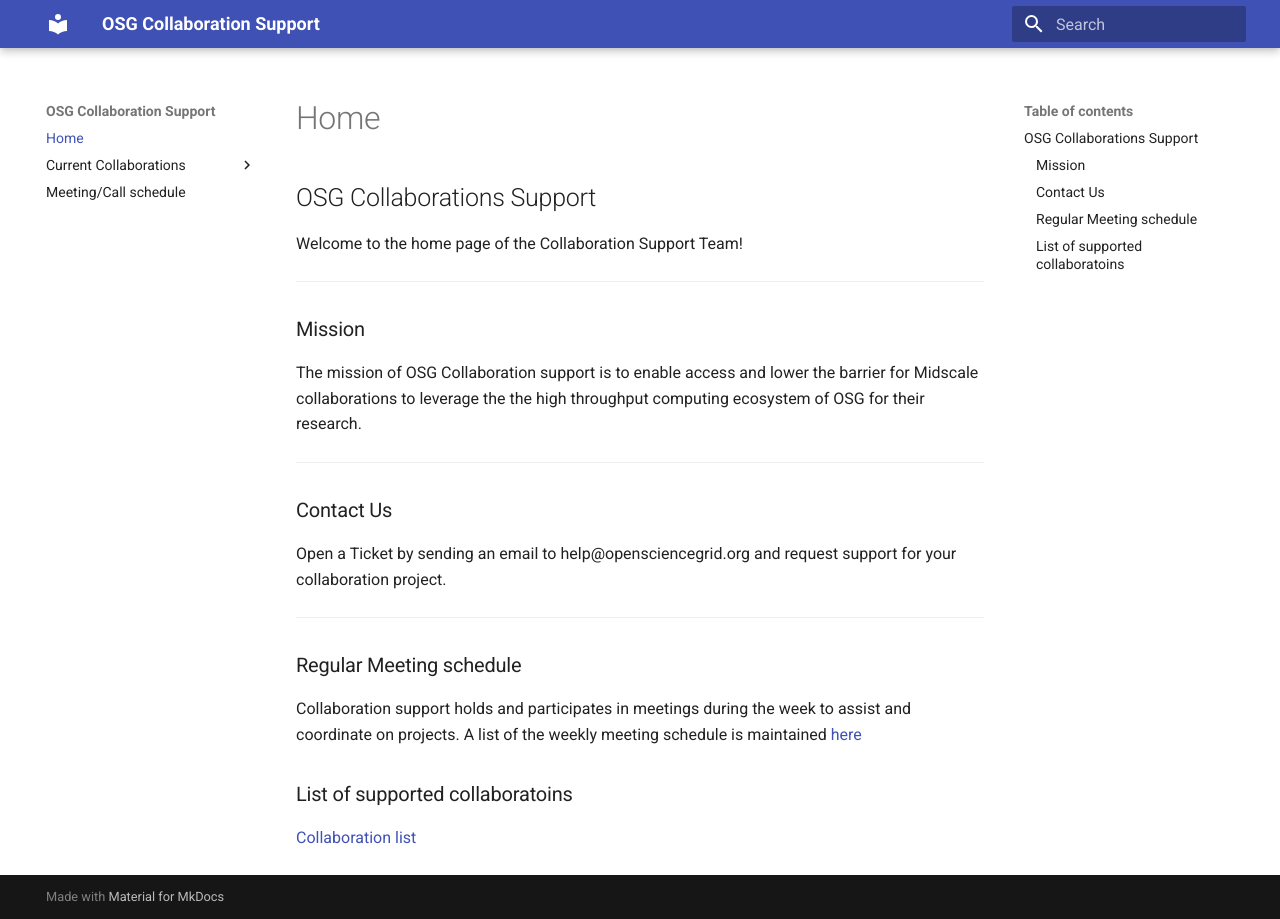
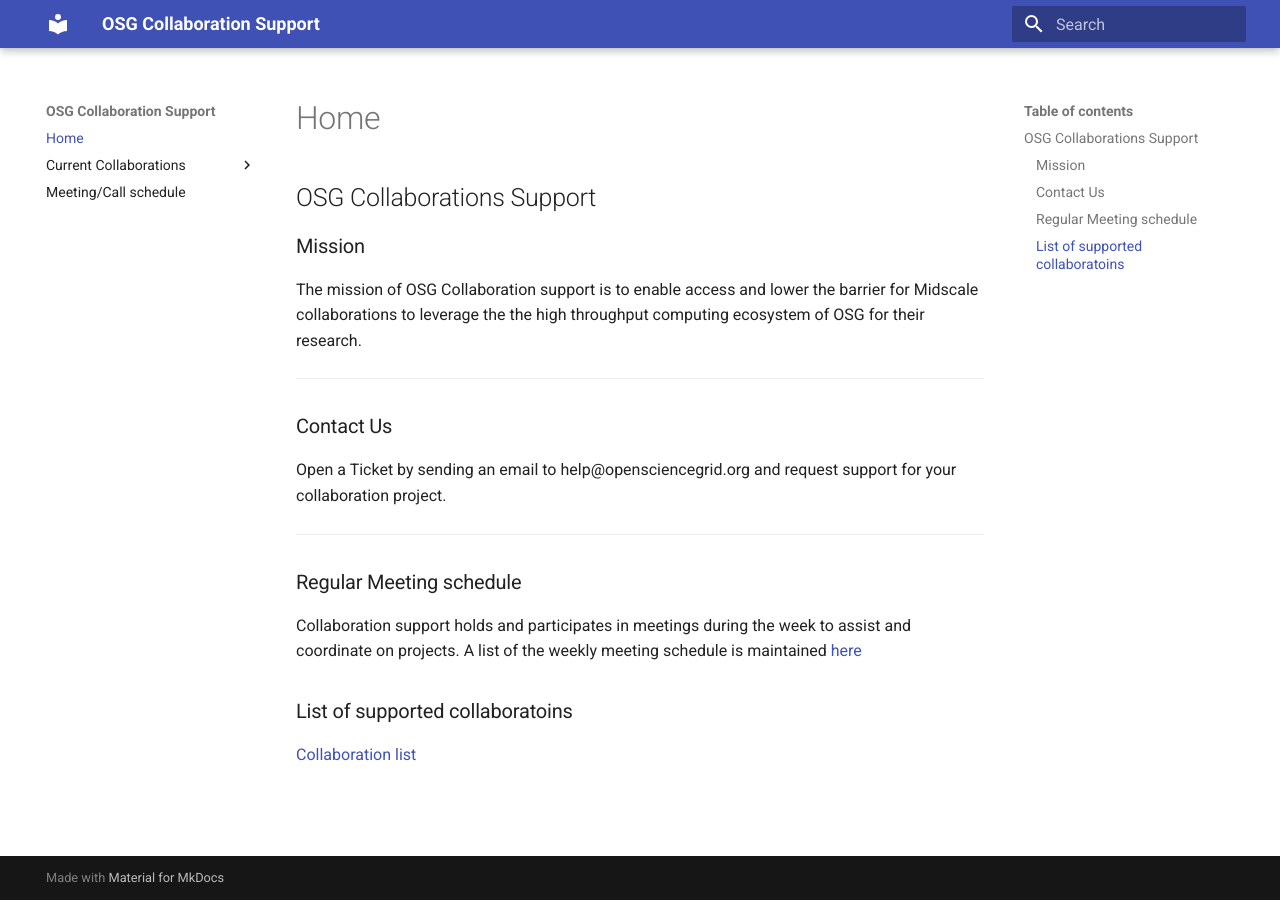
Before and after one commit to osg-htc/collaboration-support, an MkDocs documentation site: the page built from docs/index.md, in a window 1280 px wide. Built offline with MkDocs 1.6.1 and Material for MkDocs 9.7.7, drawn with Linux system fonts in a browser that asks for light colours; old or Windows-style settings are respelled for this version of MkDocs.

Commit message:
Update index.md

```diff
--- a/docs/index.md
+++ b/docs/index.md
@@ -1,8 +1,5 @@
 ## OSG Collaborations Support
 
-Welcome to the home page of the Collaboration Support Team!
-
-***
 
 ### Mission
 
```
